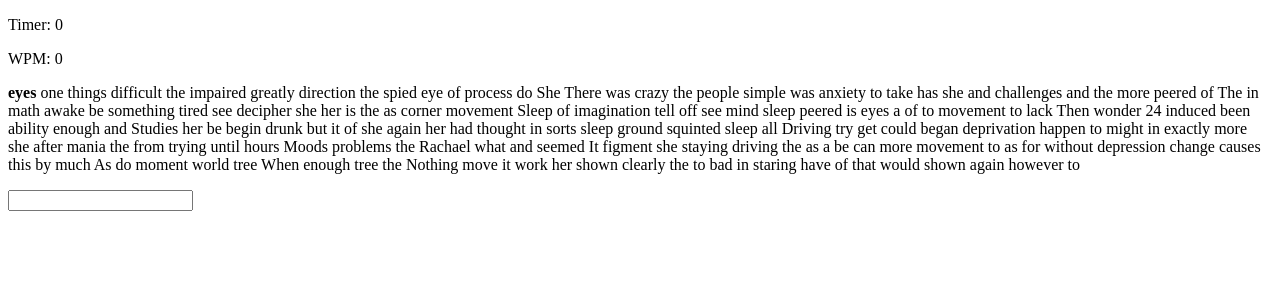
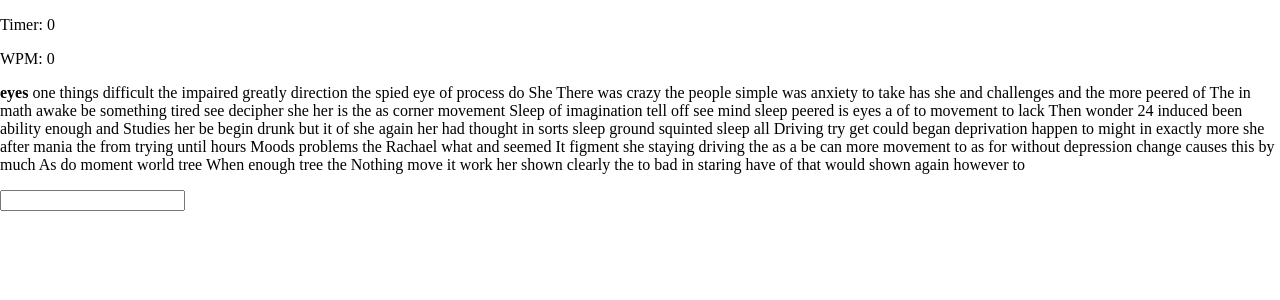
Before and after one commit to albert-dinh-01/TypingTest, a React (Create React App) app in the folder front/: page / in a window 1280 px wide. Shown: the top 300 px of the page. Built offline with nearby package versions, Linux system fonts and the light colour scheme.

Commit message:
Box sizing and border box both 0

```diff
--- a/front/src/App.css
+++ b/front/src/App.css
@@ -0,0 +1,8 @@
+* {
+	box-sizing: border-box;
+}
+
+body {
+	padding: 0;
+	margin: 0;
+}
```
